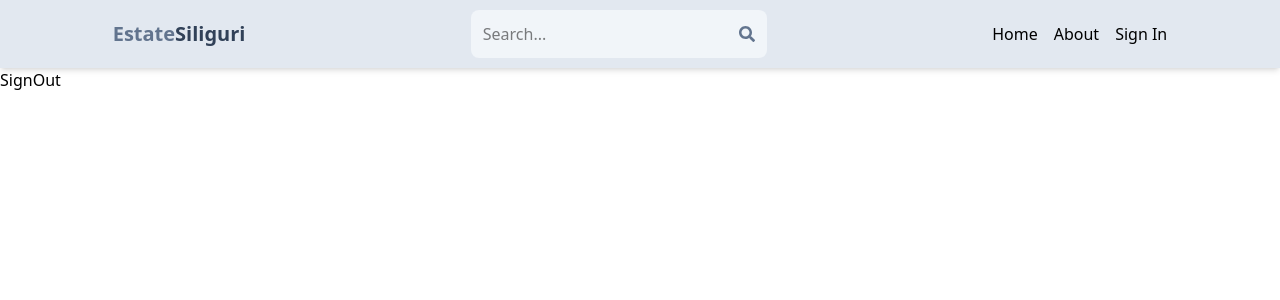
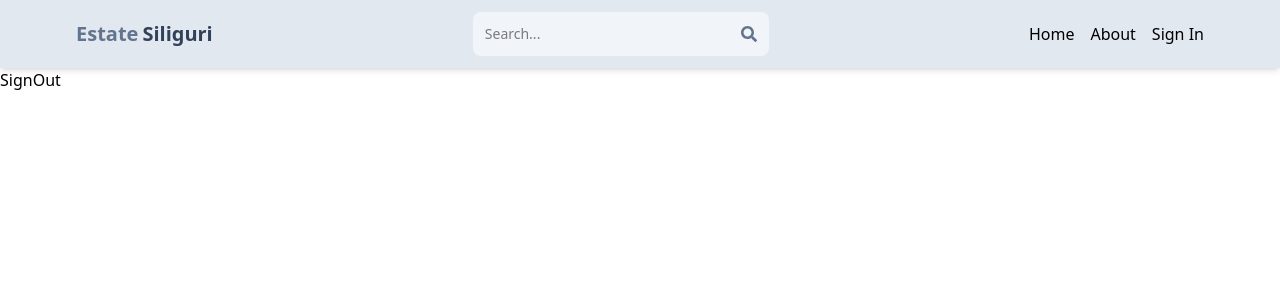
Before and after one commit to FragsterDev/Real-State-MERN, a React (Vite) app in the folder Real-Estate-MERN/: page /signout in a window 1280 px wide. Shown: the top 300 px of the page. Built offline with nearby package versions, Linux system fonts and the light colour scheme.

Commit message:
header done

```diff
--- a/Real-Estate-MERN/src/components/Header.tsx
+++ b/Real-Estate-MERN/src/components/Header.tsx
@@ -4,13 +4,13 @@ import { Link } from "react-router-dom"
 function Header() {
   return (
     <header
-      className="flex h-[68px] bg-slate-200 shadow-md justify-around items-center"
+      className="bg-slate-200 shadow-md"
     >
+      <div className="flex max-w-6xl mx-auto justify-between items-center p-3">
         <Link to={"/"}>
-
           <div
             onClick={() => {}}
-          className="font-bold text-sm sm:text-xl flex flex-wrap hover:cursor-pointer"
+            className="font-bold text-sm sm:text-xl flex flex-wrap gap-1 hover:cursor-pointer"
           >
             <span className="text-slate-500">Estate</span>
             <span className="text-slate-700">Siliguri</span>
@@ -26,7 +26,7 @@ function Header() {
             name="search"
             id="search"
             placeholder="Search..."
-          className="w-24 sm:w-64 focus:outline-none"
+            className="w-24 sm:w-64 focus:outline-none text-xs sm:text-sm"
           />
           <button
             type="submit"
@@ -49,6 +49,7 @@ function Header() {
             <li className="hover:cursor-pointer">Sign In</li>
           </Link>
         </ul>
+      </div>
     </header>
   )
 }
```
Lines whose indentation alone changed are shown as unchanged.
